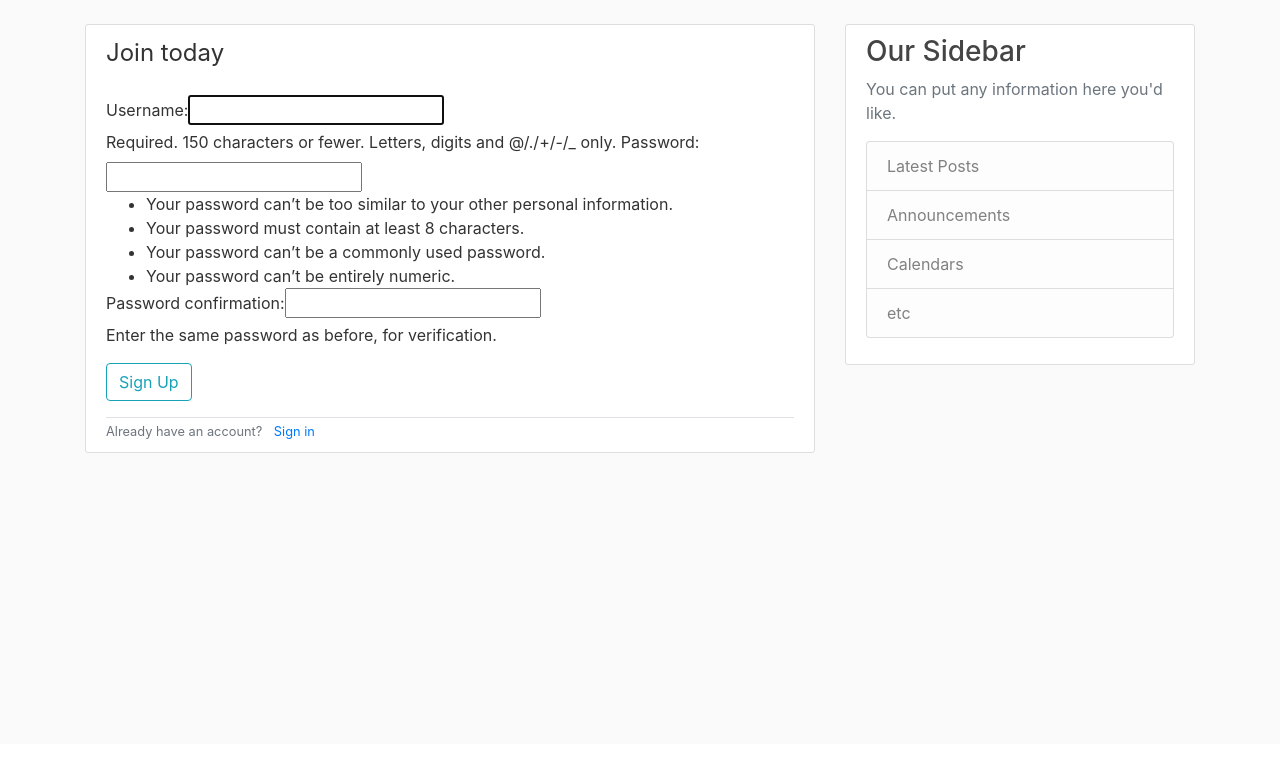
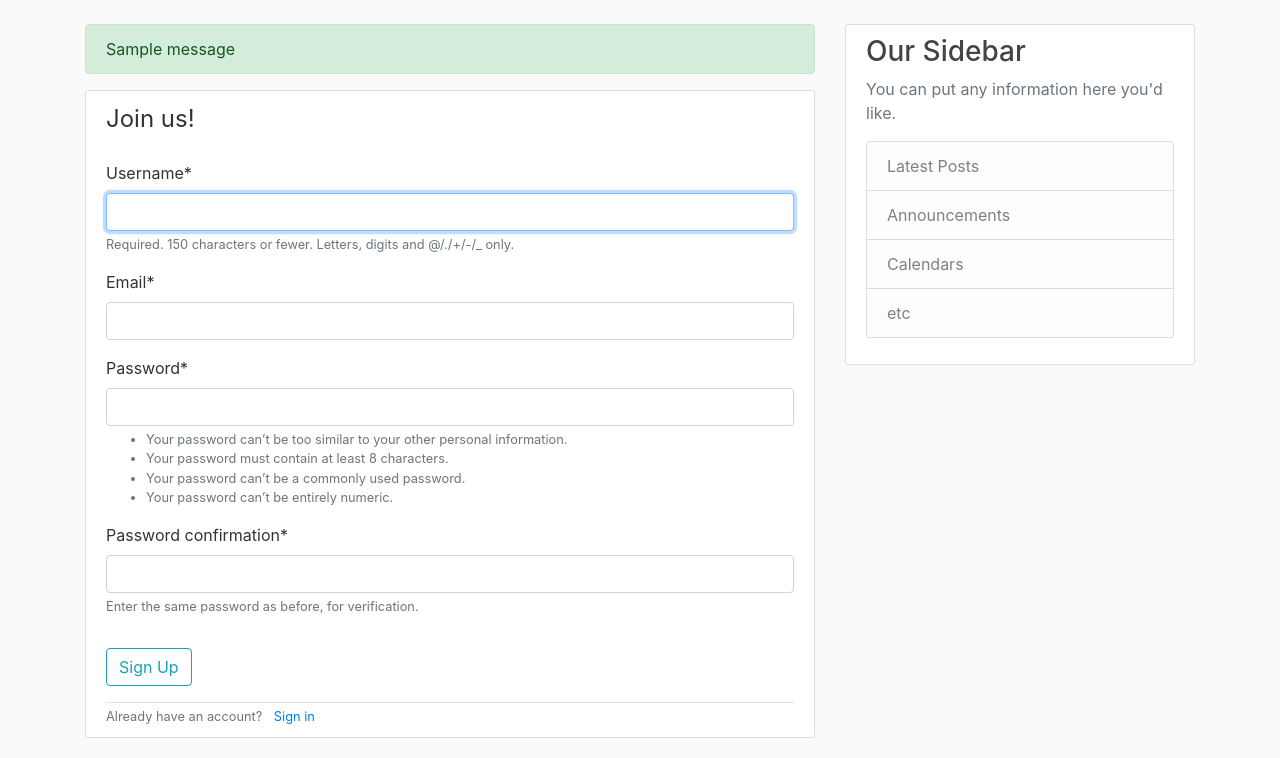
Before and after one commit to die-kreatur/web_blog, a Django app: page /register/ in a window 1280 px wide. Shown: the part 56-814 px from the top of the page. Before the commit the page ends 509 px from the top, so only its background shows below. Run offline with Django 3.2, Linux system fonts and the light colour scheme; tables that the repository leaves empty hold one stand-in row (values such as "Sample post"); one stand-in notice (Sample message) is shown; some libraries are stand-ins or nearby versions.

Commit message:
Create registration form

```diff
--- /dev/null
+++ b/web_blog/apps/users/forms.py
@@ -0,0 +1,10 @@
+from django import forms
+from django.contrib.auth.models import User
+from django.contrib.auth.forms import UserCreationForm
+
+class UserRegisterForm(UserCreationForm):
+    email = forms.EmailField()
+
+    class Meta:
+        model = User
+        fields = ['username', 'email', 'password1', 'password2']
--- a/web_blog/apps/users/views.py
+++ b/web_blog/apps/users/views.py
@@ -1,6 +1,17 @@
-from django.shortcuts import render
-from django.contrib.auth.forms import UserCreationForm
+from django.shortcuts import render, redirect
+from django.contrib import messages
+from .forms import UserRegisterForm
 
 def register(request):
-    form = UserCreationForm()
+    if request.method == 'POST':
+        form = UserRegisterForm(request.POST)
+        if form.is_valid():
+            form.save()
+            username = form.cleaned_data.get('username')
+            messages.success(request,\
+                f'Account has been successfully created for {username}!')
+            return redirect('blog-home')
+    else:
+        form = UserRegisterForm()
+
     return render(request, 'users/register.html', {'form': form})
--- a/web_blog/settings.py
+++ b/web_blog/settings.py
@@ -21,6 +21,7 @@ INSTALLED_APPS = [
     'django.contrib.sessions',
     'django.contrib.messages',
     'django.contrib.staticfiles',
+    'crispy_forms',
 ]
 
 MIDDLEWARE = [
@@ -97,4 +98,6 @@ STATICFILES_DIRS = [
     os.path.join(BASE_DIR, 'web_blog', 'static')
 ]
 
+CRISPY_TEMPLATE_PACK = 'bootstrap4'
+
 DEFAULT_AUTO_FIELD = 'django.db.models.BigAutoField'
--- a/web_blog/templates/blog/base.html
+++ b/web_blog/templates/blog/base.html
@@ -31,7 +31,7 @@
                         <!-- Navbar Right Side -->
                         <div class="navbar-nav">
                             <a class="nav-item nav-link" href="#">Login</a>
-                            <a class="nav-item nav-link" href="#">Register</a>
+                            <a class="nav-item nav-link" href="{% url 'register' %}">Register</a>
                         </div>
                     </div>
                 </div>
@@ -40,6 +40,13 @@
         <main role="main" class="container">
             <div class="row">
                 <div class="col-md-8">
+                    {% if messages %}
+                        {% for message in messages %}
+                            <div class="alert alert-{{ message.tags }}">
+                                {{ message }}
+                            </div>
+                        {% endfor %}
+                    {% endif %}
                     {% block content %}{% endblock %}
                 </div>
                 <div class="col-md-4">
--- a/web_blog/templates/users/register.html
+++ b/web_blog/templates/users/register.html
@@ -1,12 +1,13 @@
 {% extends "blog/base.html" %}
+{% load crispy_forms_tags %}
 
 {% block content %}
     <div class="content-section">
         <form method="POST">
             {% csrf_token %}
             <fieldset class="form-group">
-                <legend class="border-dottom mb-4">Join today</legend>
-                {{ form }}
+                <legend class="border-dottom mb-4">Join us!</legend>
+                {{ form|crispy }}
             </fieldset>
             <div class="form-group">
                 <button class="btn btn-outline-info" type="submit">Sign Up</button>
--- a/web_blog/urls.py
+++ b/web_blog/urls.py
@@ -1,9 +1,14 @@
 from django.contrib import admin
 from django.urls import path, include
 from web_blog.apps.users import views as users_views
+from django.contrib.auth import views as auth_views
 
 urlpatterns = [
     path('admin/', admin.site.urls),
     path('', include('blog.urls')),
     path('register/', users_views.register, name='register'),
+    path('login/', auth_views.LoginView.\
+        as_view(template_name='users/login.html'), name='login'),
+    path('logout/', auth_views.LogoutView.\
+        as_view(template_name='users/logout.html'), name='logout'),
 ]
```
